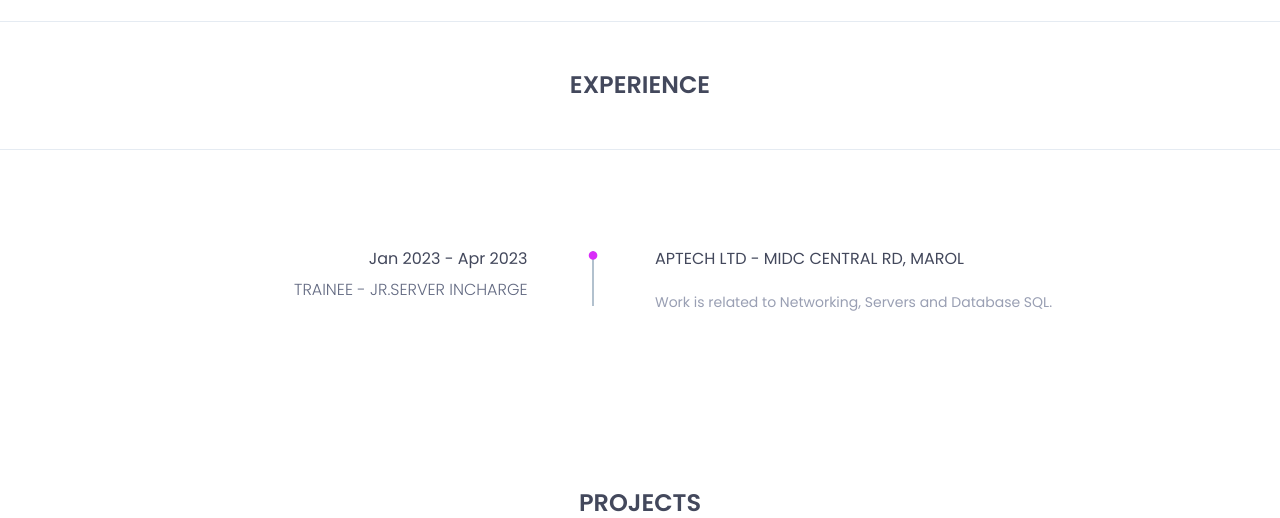
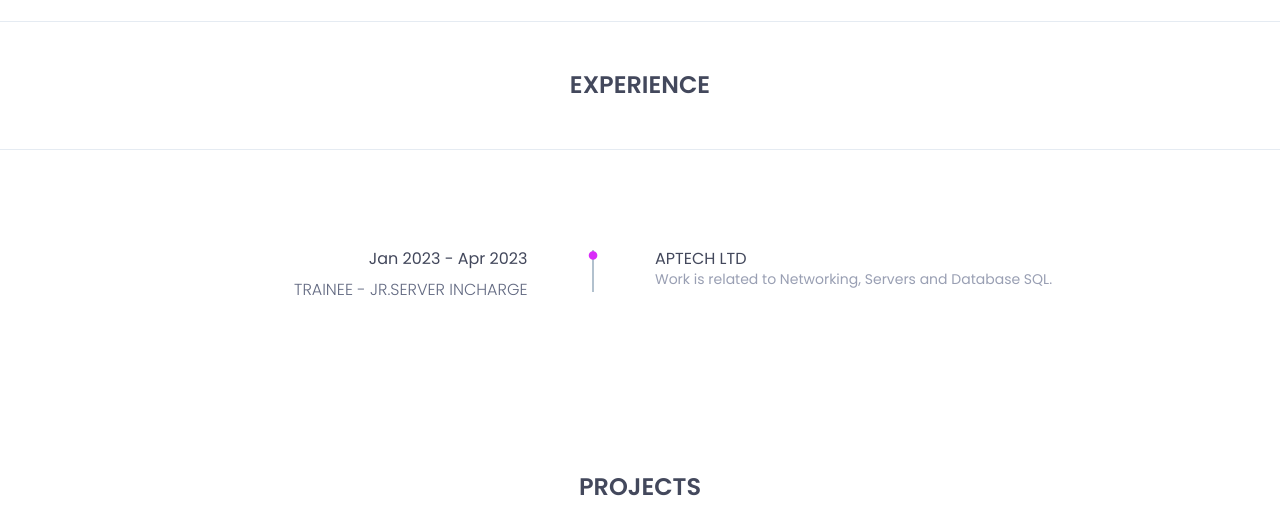
Before and after one commit to Shirodkar-Shubham-GitHub/mywebsite, a Django app: page / in a window 1280 px wide. Shown: the part 2987-3505 px from the top of the page. Run offline with Django 5.2, Linux system fonts and the light colour scheme; some libraries are stand-ins or nearby versions.

Commit message:
Update index.html

```diff
--- a/base/templates/base/index.html
+++ b/base/templates/base/index.html
@@ -386,9 +386,8 @@
 													<div class="timeline-content">
 														<h4 class="title">
 															<span><i class="fa fa-circle" aria-hidden="true"></i></span>
-															Aptech LTD - MIDC Central Rd, Marol
+															Aptech LTD
 														</h4>
-														<br>
 														<p class="description">
 															Work is related to Networking, Servers and Database SQL.
 														</p>
```
